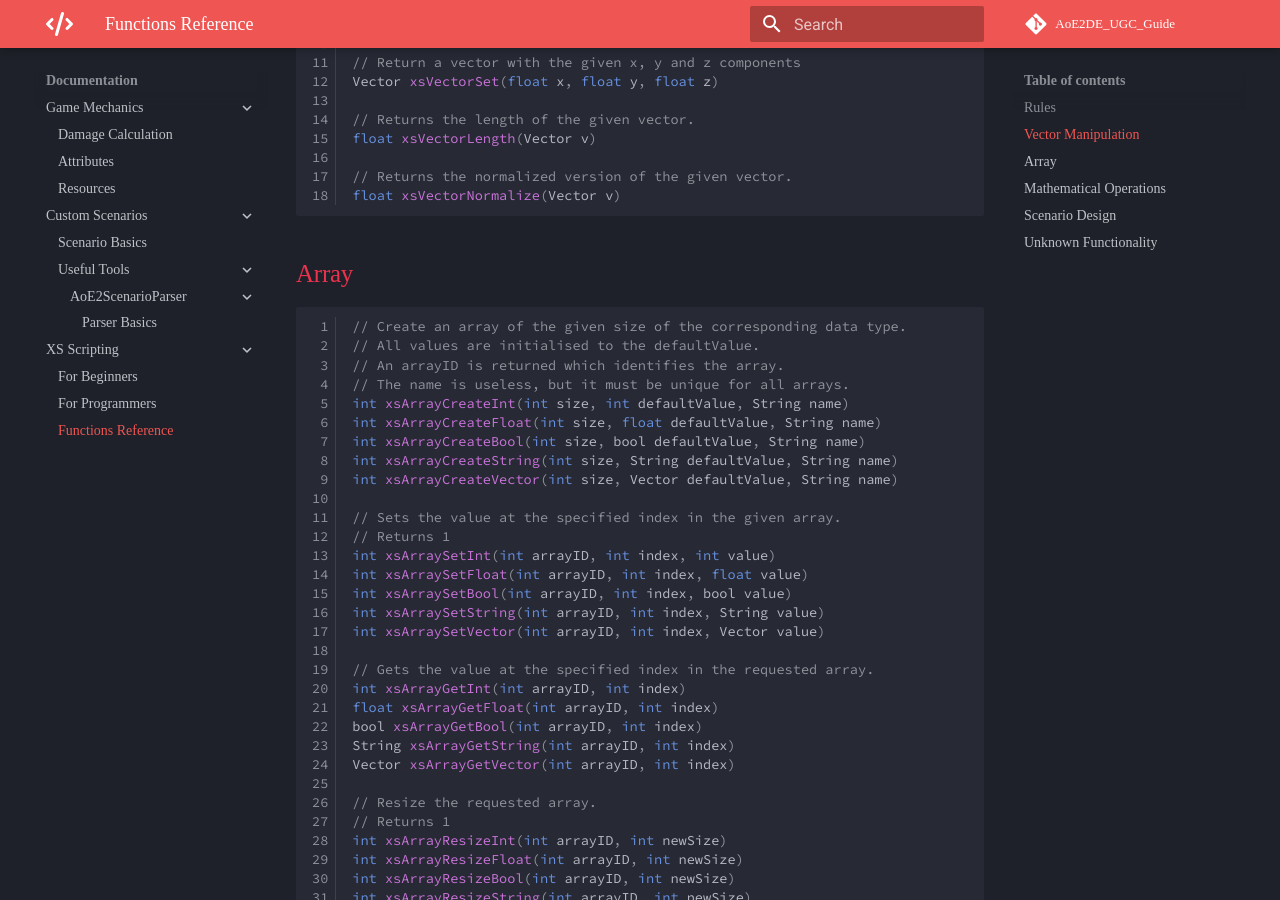
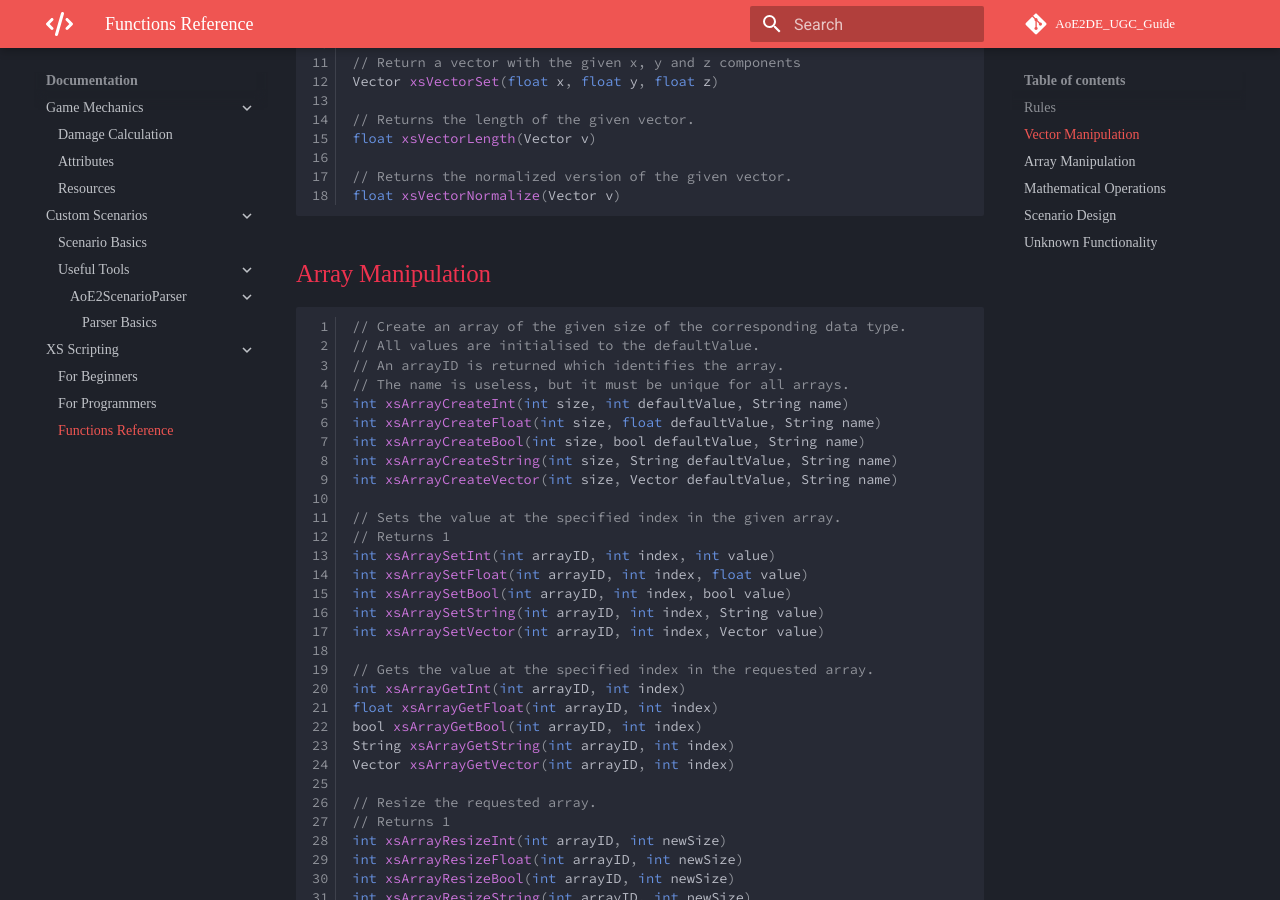
Before and after one commit to Divy1211/AoE2DE_UGC_Guide, an MkDocs documentation site: the page built from docs/general/xs/functions.md, in a window 1280 px wide and 900 px high, scrolled down 1327 px. Built offline with MkDocs 1.6.1 and Material for MkDocs 9.7.7, drawn with Linux system fonts in a browser that asks for light colours; comment, search, counter and statistics services are not loaded.

Commit message:
fixed typo

````diff
--- a/docs/general/xs/functions.md
+++ b/docs/general/xs/functions.md
@@ -66,7 +66,7 @@ float xsVectorLength(Vector v)
 float xsVectorNormalize(Vector v)
 ```
 
-## Array
+## Array Manipulation
 
 ```java
 // Create an array of the given size of the corresponding data type.
````
